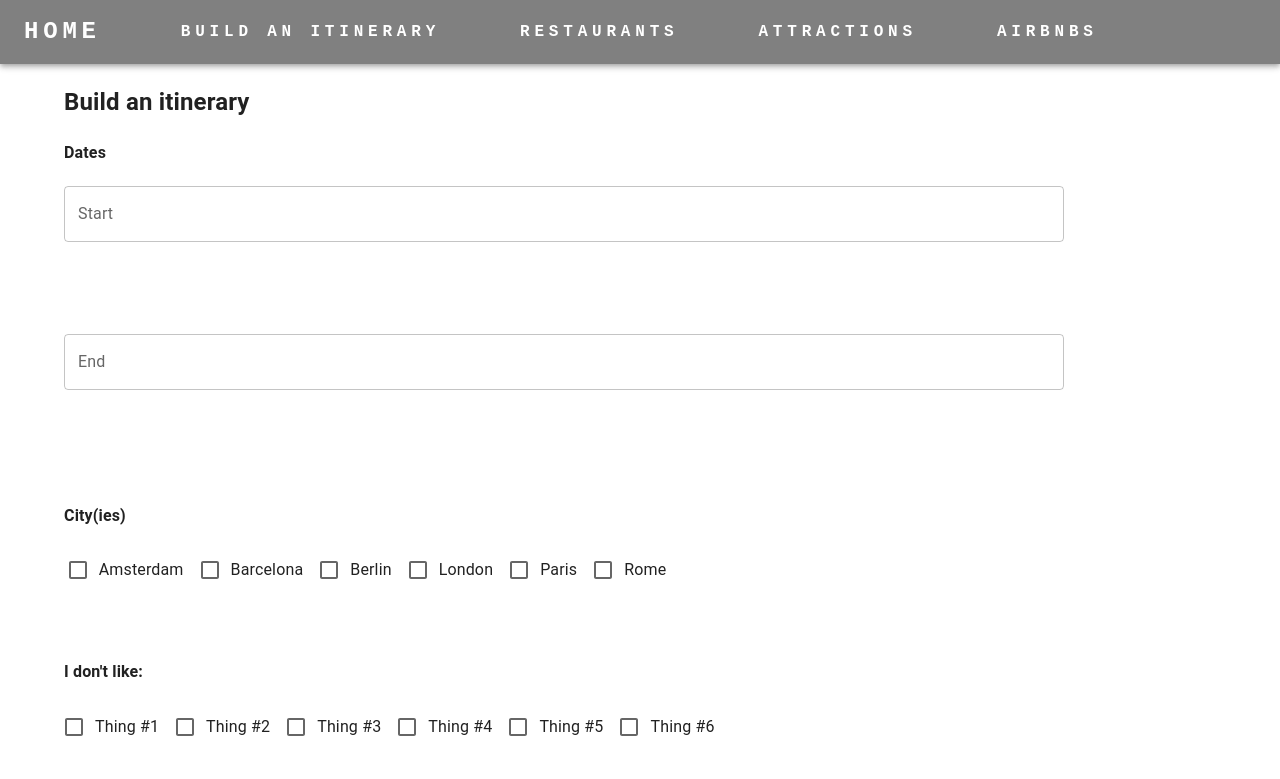
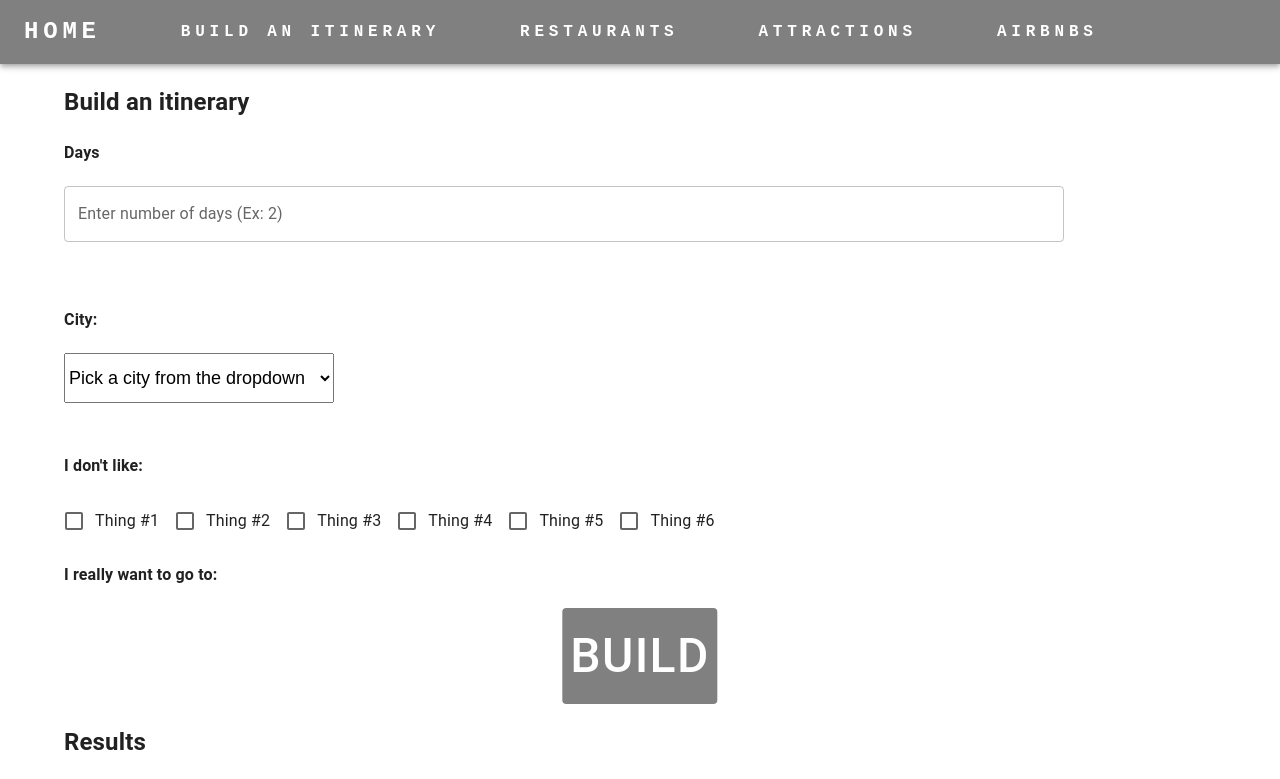
Before and after one commit to j-caspar/Route-Wizard, a React (Create React App) app in the folder client/: page /itinerary in a window 1280 px wide. Shown: the top 779 px of the page. Built offline with nearby package versions, Linux system fonts and the light colour scheme; no server answers.

Commit message:
starting builditinerary

```diff
--- a/client/src/pages/ItineraryPage.js
+++ b/client/src/pages/ItineraryPage.js
@@ -19,6 +19,11 @@ export default function SongsPage() {
   const [energy, setEnergy] = useState([0, 1]);
   const [valence, setValence] = useState([0, 1]);
   const [explicit, setExplicit] = useState(false);
+
+  const [value, setValue] = useState('fruit');
+    const handleChange = (event) => {
+        setValue(event.target.value);
+    }
 
   useEffect(() => {
     fetch(`http://${config.server_host}:${config.server_port}/search_songs`)
@@ -81,53 +86,30 @@ export default function SongsPage() {
     <Container>
       {selectedSongId && <AirbnbCard songId={selectedSongId} handleClose={() => setSelectedSongId(null)} />}
       <h2>Build an itinerary</h2>
-      <h4>Dates</h4>
-      <Grid container spacing={6}>
+      <h4>Days</h4>
+      <Grid container spacing={0}>
 
-        <Grid item xs={8}>
-          <TextField label='Start' value={title} onChange={(e) => setTitle(e.target.value)} style={{ width: 1000, height: 100 }}/>
-        </Grid>
-        <Grid item xs={8}>
-          <TextField label='End' value={title} onChange={(e) => setTitle(e.target.value)} style={{ width: 1000, height: 100}}/>
-        </Grid>
-
-        <Grid item xs={6}>
- <h4>City(ies)</h4>
-
-      <div style={{
-        marginLeft: 70,
-    display: 'flex',
-    alignItems: 'center',
-    justifyContent: 'center',
-}}>
-          <FormControlLabel
-            label='Amsterdam'
-            control={<Checkbox checked={explicit} onChange={(e) => setExplicit(e.target.checked)} />}
-          />
-          <FormControlLabel
-            label='Barcelona'
-            control={<Checkbox checked={explicit} onChange={(e) => setExplicit(e.target.checked)} />}
-          />
-          <FormControlLabel
-            label='Berlin'
-            control={<Checkbox checked={explicit} onChange={(e) => setExplicit(e.target.checked)} />}
-          />
-          <FormControlLabel
-            label='London'
-            control={<Checkbox checked={explicit} onChange={(e) => setExplicit(e.target.checked)} />}
-          />
-          <FormControlLabel
-            label='Paris'
-            control={<Checkbox checked={explicit} onChange={(e) => setExplicit(e.target.checked)} />}
-          />
-          <FormControlLabel
-            label='Rome'
-            control={<Checkbox checked={explicit} onChange={(e) => setExplicit(e.target.checked)} />}
-          />
-          </div>
+        <Grid item xs={7}>
+          <TextField label='Enter number of days (Ex: 2)' value={title} onChange={(e) => setTitle(e.target.value)} style={{ width: 1000, height: 100 }}/>
         </Grid>
 
         <Grid item xs={8}>
+
+        <h4>City:</h4>
+            <Grid container spacing={6}>
+
+                <Grid item xs={8}>
+                    <select value={value} onChange={handleChange} className='dropdown'>
+                    <option value="amsterdam">Pick a city from the dropdown</option>
+                        <option value="amsterdam">Amsterdam</option>
+                        <option value="barcelona">Barcelona</option>
+                        <option value="berlin">Berlin</option>
+                        <option value="london">London</option>
+                        <option value="paris">Paris</option>
+                        <option value="rome">Rome</option>
+                    </select>
+                </Grid>
+            </Grid>
 
 <h4>I don't like:</h4>
 
```
